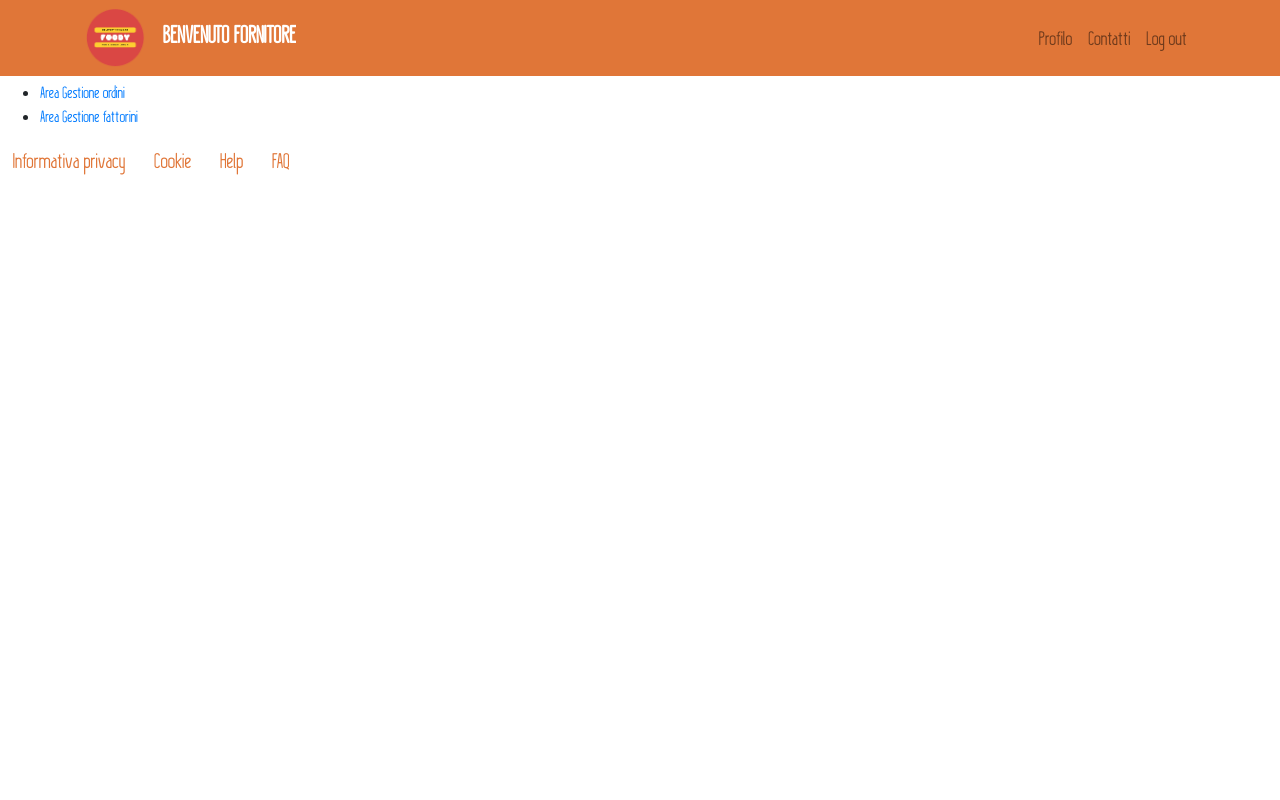
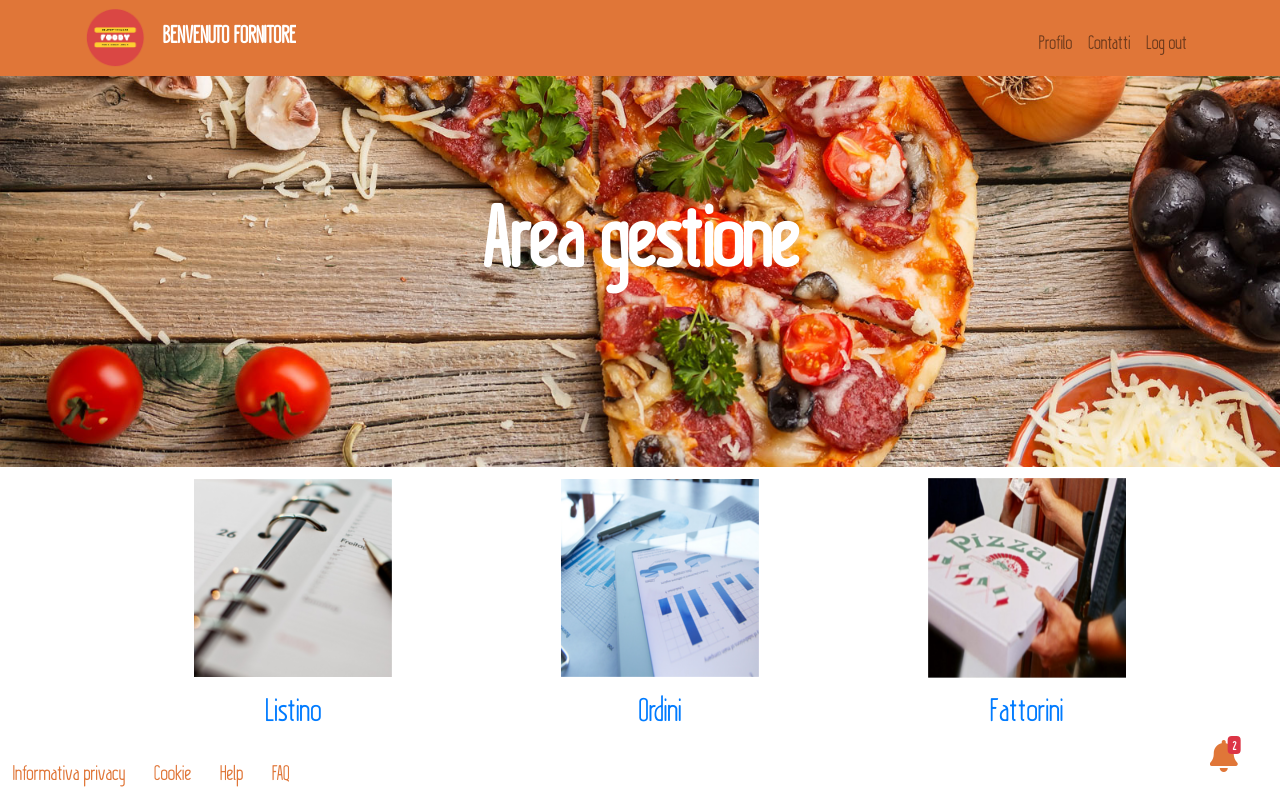
Before and after one commit to cric96/sugar-foody, a PHP site: page /home_admin.php in a window 1280 px wide. Run offline with PHP 8.4, Linux system fonts and the light colour scheme; some libraries are stand-ins or nearby versions.

Commit message:
first version of admin-home completed

```diff
--- /dev/null
+++ b/css/admin.css
@@ -0,0 +1,40 @@
+.overlay {
+  background-image: url(../img/main-admin.jpg);
+  background-repeat: no-repeat;
+  background-size: cover;
+  background-position: center;
+}
+
+li{
+  list-style: none;
+}
+ul {
+  margin-top: 1%;
+}
+
+li a {
+  font-size: 2em;
+}
+
+.img-wrapper {
+    display: inline-block;
+    overflow: hidden;
+}
+
+.img-wrapper img {
+
+    -webkit-transition: all .2s ease;
+    -moz-transition: all .2s ease;
+    -ms-transition: all .2s ease;
+    -o-transition: all .2s ease;
+    transition: all .2s ease;
+    vertical-align: middle;
+}
+
+.img-wrapper img:hover {
+    -webkit-transform:scale(1.2); /* Safari and Chrome */
+    -moz-transform:scale(1.2); /* Firefox */
+    -ms-transform:scale(1.2); /* IE 9 */
+    -o-transform:scale(1.2); /* Opera */
+    transform:scale(1.2);
+}
--- a/home_admin.php
+++ b/home_admin.php
@@ -8,6 +8,8 @@
      <script src="https://use.fontawesome.com/42b65516fc.js"></script>
      <link rel="stylesheet" href="https://maxcdn.bootstrapcdn.com/bootstrap/4.0.0-beta.2/css/bootstrap.min.css" integrity="sha384-PsH8R72JQ3SOdhVi3uxftmaW6Vc51MKb0q5P2rRUpPvrszuE4W1povHYgTpBfshb" crossorigin="anonymous">
      <link rel="stylesheet" href="./css/catProdotti.css">
+     <link rel="stylesheet" href="./css/admin.css">
+
      <script src="https://code.jquery.com/jquery-3.2.1.slim.min.js" integrity="sha384-KJ3o2DKtIkvYIK3UENzmM7KCkRr/rE9/Qpg6aAZGJwFDMVNA/GpGFF93hXpG5KkN" crossorigin="anonymous"></script>
      <script src="https://cdnjs.cloudflare.com/ajax/libs/popper.js/1.12.3/umd/popper.min.js" integrity="sha384-vFJXuSJphROIrBnz7yo7oB41mKfc8JzQZiCq4NCceLEaO4IHwicKwpJf9c9IpFgh" crossorigin="anonymous"></script>
      <script src="https://maxcdn.bootstrapcdn.com/bootstrap/4.0.0-beta.2/js/bootstrap.min.js" integrity="sha384-alpBpkh1PFOepccYVYDB4do5UnbKysX5WZXm3XxPqe5iKTfUKjNkCk9SaVuEZflJ" crossorigin="anonymous"></script>
@@ -42,14 +44,46 @@
          </div>
        </div>
      </nav>
-      <main>
-        <h1> Che cosa vuoi fare??</h1>
-        <ul>
-          <li> <a href="listino_admin.php"> Area listino </a></li>
-          <li> <a href="fattorini_admin.php"> Area Gestione ordini </a> </li>
-          <li> <a href="fattorini.php"> Area Gestione fattorini </a> </li>
+     <header>
+       <div class="overlay">
+         <h2 class="my-4">Area gestione</h2>
+       </div>
+     </header>
+      <main class="container">
+        <ul class="row">
+          <li class="col-lg-4 col-6 col-md-4 col-sm-4 text-center mb-2">
+            <div class="img-wrapper">
+              <img class="img-fluid d-block mx-auto" src="img/listino.png" alt="Listino">
+            </div>
+            <div class="link-wrapper">
+              <a class="my-4" href="listino_admin.php"> Listino </a>
+            </div>
+          </li>
+          <li class="col-lg-4 col-6 col-md-4 col-sm-4 text-center mb-2">
+              <div class="img-wrapper">
+                <img class="img-fluid d-block mx-auto" src="img/ordini.png" alt="Pizza">
+              </div>
+              <div class="link-wrapper">
+                <a class="my-4" href="fattorini_admin.php"> Ordini </a>
+              </div>
+          </li>
+          <li class="col-lg-4 col-6 col-md-4 col-sm-4 text-center mb-2">
+            <div class="img-wrapper">
+              <img class="img-fluid d-block mx-auto" src="img/fattorino.png" alt="Pizza">
+            </div>
+            <div class="link-wrapper">
+              <a class="my-4" href="fattorini.php"> Fattorini </a>
+            </div>
+          </li>
         </ul>
+
       </main>
+      <div class="notification">
+        <a href="#">
+          <span class="fa fa-bell brown"></span>
+        </a>
+        <span class="badge badge-danger">2</span>
+      </div>
       <footer class="panel-footer">
         <a href="#" >Informativa privacy</a>
         <a href="#" >Cookie</a>
--- a/listino_admin.php
+++ b/listino_admin.php
@@ -80,6 +80,12 @@
       <div class="goback">
         <a href="home_admin.php"> Torna indietro.. </a>
       </div>
+      <div class="notification">
+        <a href="#">
+          <span class="fa fa-bell brown"></span>
+        </a>
+        <span class="badge badge-danger">2</span>
+      </div>
       <footer class="panel-footer">
         <a href="#" >Informativa privacy</a>
         <a href="#" >Cookie</a>
```
Also changed, not shown: img/fattorino.png (added), img/listino.jpg (added), img/listino.png (added), img/main-admin.jpg (added), img/ordini.png (added).
